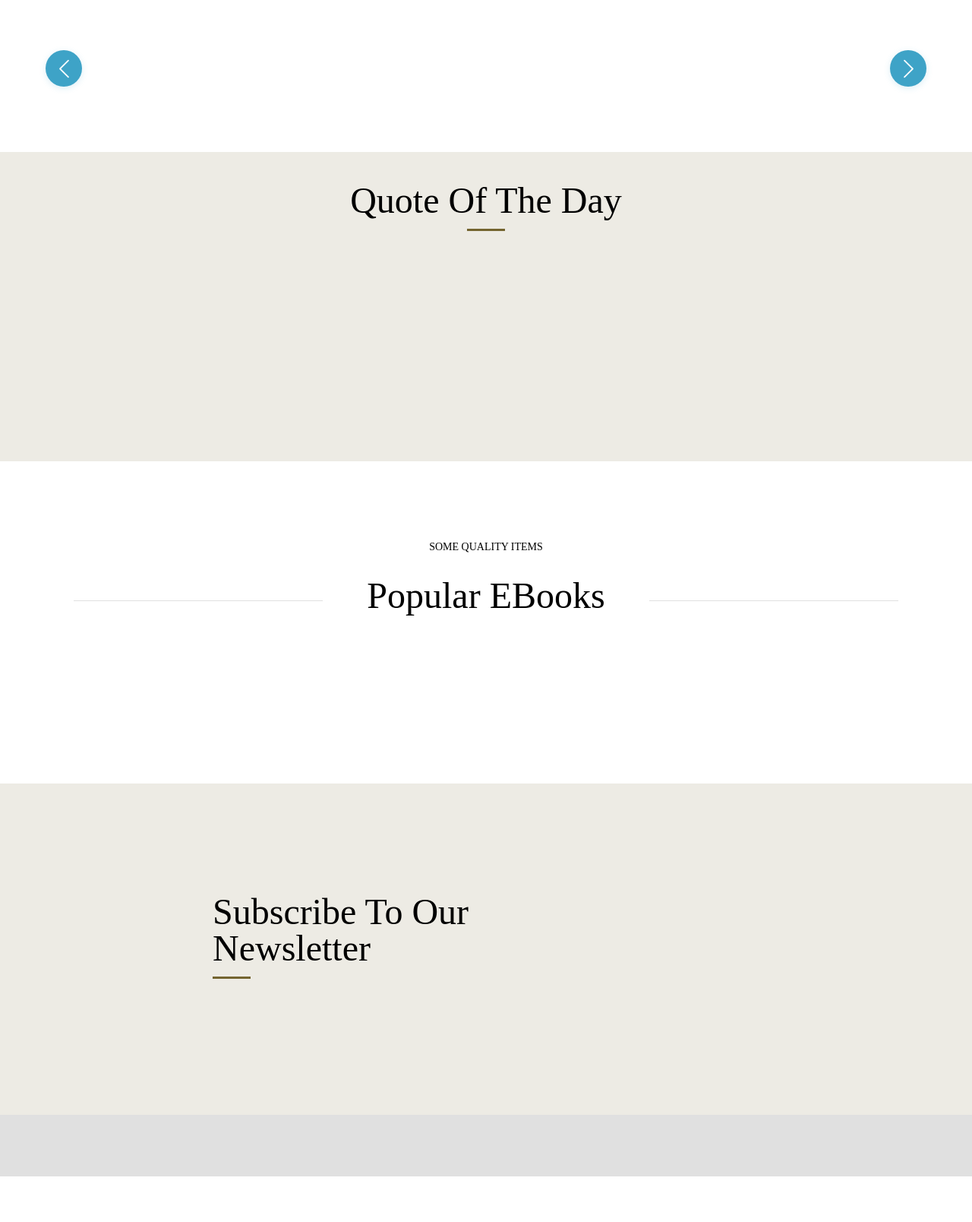
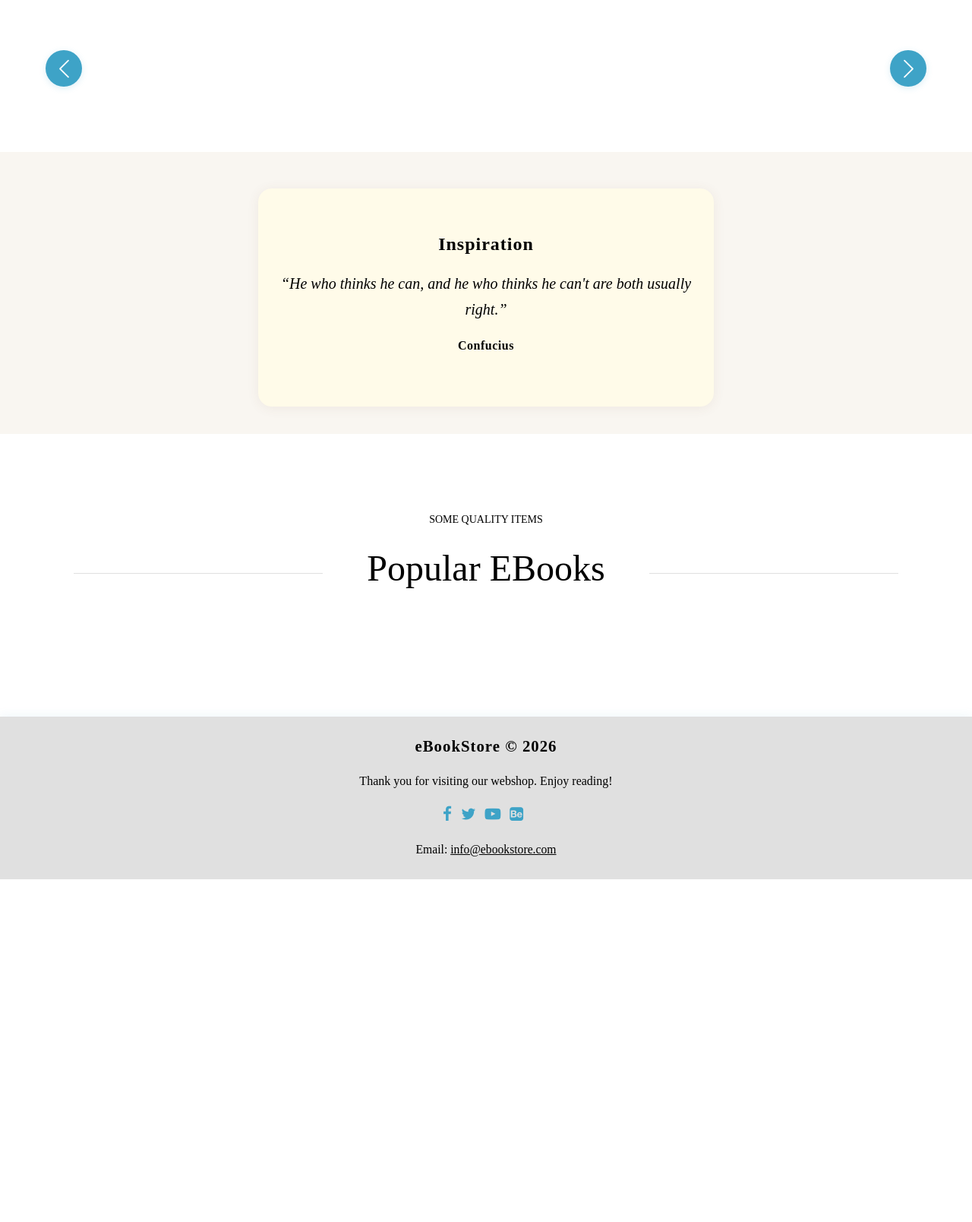
Before and after one commit to FaheerHakim/eBookStore, a PHP site: page /home.php in a window 1280 px wide. Shown: the part 218-1826 px from the top of the page at 76% size. After the commit the page ends 1375 px from the top, so only its background shows below. Run offline with PHP 8.4, Linux system fonts and the light colour scheme; data that the repository does not hold is empty; some libraries are stand-ins or nearby versions; some web fonts are replaced.

Commit message:
Refactor footer across multiple pages: unify design and improve styling for consistency

```diff
--- a/home.php
+++ b/home.php
@@ -202,7 +202,7 @@ if ($is_admin && isset($_POST['delete_ebook_id'])) {
 						<nav id="navbar">
 							<div class="main-menu stellarnav">
 								<ul class="menu-list" style="background-color:#fff !important;">
-									<li class="menu-item active"><a href="#home">Home</a></li>
+									<li class="menu-item active"><a href="home.php">Home</a></li>
 									<li class="menu-item"><a href="ebooks.php" class="nav-link">eBooks</a></li>
 									<li class="menu-item"><a href="#featured-books" class="nav-link">New Arrivals</a></li>
 									<li class="menu-item"><a href="#popular-books" class="nav-link">Blog</a></li>
@@ -267,16 +267,65 @@ if ($is_admin && isset($_POST['delete_ebook_id'])) {
 		</div>
 	</section>
 
-	<section id="quotation" class="align-center" style="background-color:#EDEBE4; justify-content:center; display:flex; padding:40px 0;">
-
-		<div class="inner-content">
-			<h2 class="section-title divider">Quote of the day</h2>
-			<blockquote data-aos="fade-up">
+<!-- Nieuwe quote sectie met eigen stijl -->
+	<section class="custom-quote-section">
+		<div class="custom-quote-inner">
+			<h2 class="custom-quote-title">Inspiration</h2>
+			<blockquote class="custom-quote-block">
 				<q>He who thinks he can, and he who thinks he can't are both usually right.</q>
-				<div class="author-name">Confucius</div>
+				<div class="custom-quote-author">Confucius</div>
 			</blockquote>
 		</div>
 	</section>
+	<style>
+	.custom-quote-section {
+		background: #f9f6f1;
+		padding: 48px 0 36px 0;
+		display: flex;
+		justify-content: center;
+		align-items: center;
+	}
+	.custom-quote-inner {
+		max-width: 600px;
+		margin: 0 auto;
+		text-align: center;
+		background: #fffbe9;
+		border-radius: 18px;
+		box-shadow: 0 2px 16px rgba(116,81,46,0.08);
+		padding: 32px 24px 24px 24px;
+	}
+	.custom-quote-title {
+		font-size: 1.5rem;
+		color: #3ea3c7;
+		margin-bottom: 18px;
+		font-weight: 700;
+		letter-spacing: 1px;
+	}
+	.custom-quote-block q {
+		color: #000;
+		font-size: 1.25rem;
+		font-style: italic;
+		line-height: 1.6;
+	}
+	.custom-quote-author {
+		color: #6f4929;
+		font-weight: 600;
+		margin-top: 14px;
+		font-size: 1rem;
+		letter-spacing: 0.5px;
+	}
+	@media (max-width: 600px) {
+		.custom-quote-inner {
+			padding: 18px 8px 16px 8px;
+		}
+		.custom-quote-title {
+			font-size: 1.1rem;
+		}
+		.custom-quote-block q {
+			font-size: 1rem;
+		}
+	}
+	</style>
 
 
 
@@ -365,46 +414,69 @@ if ($is_admin && isset($_POST['delete_ebook_id'])) {
 	</section>
 
 
-	<footer id="footer">
-
-	<section id="subscribe">
-		<div class="container">
+	<footer class="custom-footer">
+  <div class="container text-center py-4">
     <div class="row justify-content-center">
-
       <div class="col-md-8">
-					<div class="row">
-
-						<div class="col-md-6">
-
-							<div class="title-element">
-								<h2 class="section-title divider">Subscribe to our newsletter</h2>
+        <h4 class="footer-title mb-3">eBookStore &copy; 2026</h4>
+        <p class="footer-text mb-2">Thank you for visiting our webshop. Enjoy reading!</p>
+        <div class="footer-social mb-2">
+          <a href="#" class="me-2"><i class="icon icon-facebook"></i></a>
+          <a href="#" class="me-2"><i class="icon icon-twitter"></i></a>
+          <a href="#" class="me-2"><i class="icon icon-youtube-play"></i></a>
+          <a href="#"><i class="icon icon-behance-square"></i></a>
         </div>
-
-						</div>
-						<div class="col-md-6">
-
-							<div class="subscribe-content" data-aos="fade-up">
-								<p>Stay up to date with our latest news and products.</p>
-								<form id="form">
-									<input type="text" name="email" placeholder="Enter your email addresss here">
-									<button class="btn-subscribe">
-										<span>send</span>
-										<i class="icon icon-send"></i>
-									</button>
-								</form>
-							</div>
-
-						</div>
-
+        <div class="footer-contact">
+          <span>Email: <a href="mailto:info@ebookstore.com">info@ebookstore.com</a></span>
         </div>
       </div>
-
     </div>
   </div>
-	</section>
-
 </footer>
-
+<style>
+/* Footer kleuren consistent met site */
+.custom-footer {
+	background: #3ea3c7;
+	color: #fff;
+	margin-top: 0;
+	width: 100%;
+	box-shadow: 0 -2px 12px rgba(62,163,199,0.08);
+}
+.custom-footer .footer-title {
+	font-size: 1.3rem;
+	font-weight: 700;
+	letter-spacing: 1px;
+	color: #ecd17b;
+}
+.custom-footer .footer-text {
+	font-size: 1rem;
+}
+.custom-footer .footer-social a {
+	color: #fff;
+	font-size: 1.3rem;
+	margin-right: 8px;
+	transition: color 0.2s;
+}
+.custom-footer .footer-social a:hover {
+	color: #ecd17b;
+}
+.custom-footer .footer-contact {
+	margin-top: 8px;
+	font-size: 0.98rem;
+}
+.custom-footer .footer-contact a {
+	color: #ecd17b;
+	text-decoration: underline;
+}
+@media (max-width: 600px) {
+	.custom-footer .footer-title {
+		font-size: 1.05rem;
+	}
+	.custom-footer .footer-text {
+		font-size: 0.95rem;
+	}
+}
+</style>
 
 		<script src="js/jquery-1.11.0.min.js"></script>
 		<script src="https://cdn.jsdelivr.net/npm/bootstrap@5.3.1/dist/js/bootstrap.bundle.min.js"
```
Also changed, not shown: ebooks.php (+57 -15 lines), login.php (+55 -15 lines), profile.php (+56 -16 lines). Lines whose indentation alone changed are shown as unchanged.
